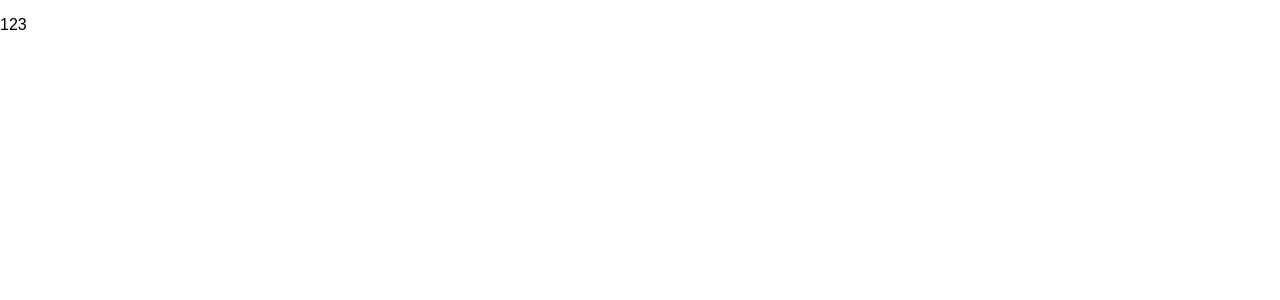
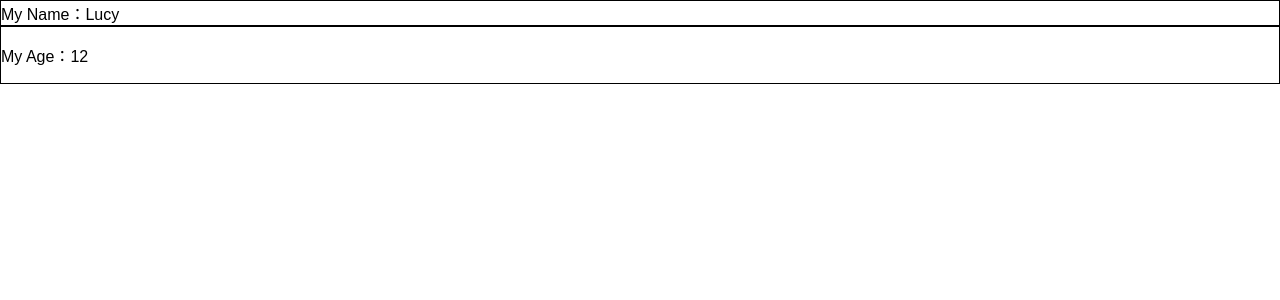
Before and after one commit to JenningFan/try-react, a React (Create React App) app: page / in a window 1280 px wide. Shown: the top 300 px of the page. Built offline with nearby package versions, Linux system fonts and the light colour scheme.

Commit message:
session 22

```diff
--- /dev/null
+++ b/src/BlackBorderContainer.jsx
@@ -0,0 +1,19 @@
+import React, { Component } from 'react';
+import './mine.css';
+
+class BlackBorderContainer extends Component {
+
+    render() {
+        //react的jsx对象仅是可读对象，不允许修改，如写child.ref = 'xxx'会报错
+        console.log(Object.getOwnPropertyDescriptor(this.props.children[0], 'ref'))
+        return (
+            <div>
+                {this.props.children.map(
+                    child => <div className='black-border'>{child}</div>
+                )}
+            </div>
+        );
+    }
+}
+
+export default BlackBorderContainer;
--- a/src/index.js
+++ b/src/index.js
@@ -16,6 +16,7 @@ import Index2 from './Index2';
 import Index3 from './Index3';
 import AutoFocusInput from './AutoFocusInput';
 import Post from './Post';
+import BlackBorderContainer from './BlackBorderContainer';
 
 const users = [
     {name: 'wade', age: 18, sex: 'male'},
@@ -39,5 +40,13 @@ const users = [
 //ReactDOM.render(<Index3 />, document.getElementById('root'))
 //ReactDOM.render(<AutoFocusInput />, document.getElementById('root'))
 ReactDOM.render(<Post content='123' />, document.getElementById('root'))
+ReactDOM.render(
+    <BlackBorderContainer>
+        <div className='name'>My Name：Lucy</div>
+        <p className='age'>
+            My Age：<span>12</span>
+        </p>
+    </BlackBorderContainer>,
+    document.getElementById('root'))
 //ReactDOM.render(<div>{ users.map((user, i) => <UserList key={i} user={user} />) }</div>, document.getElementById('root'))
 registerServiceWorker();
--- /dev/null
+++ b/src/mine.css
@@ -0,0 +1,3 @@
+.black-border {
+    border: 1px #000000 solid
+}
```
Also changed, not shown: 1 other file (tests, documents, lock files or other folders).
